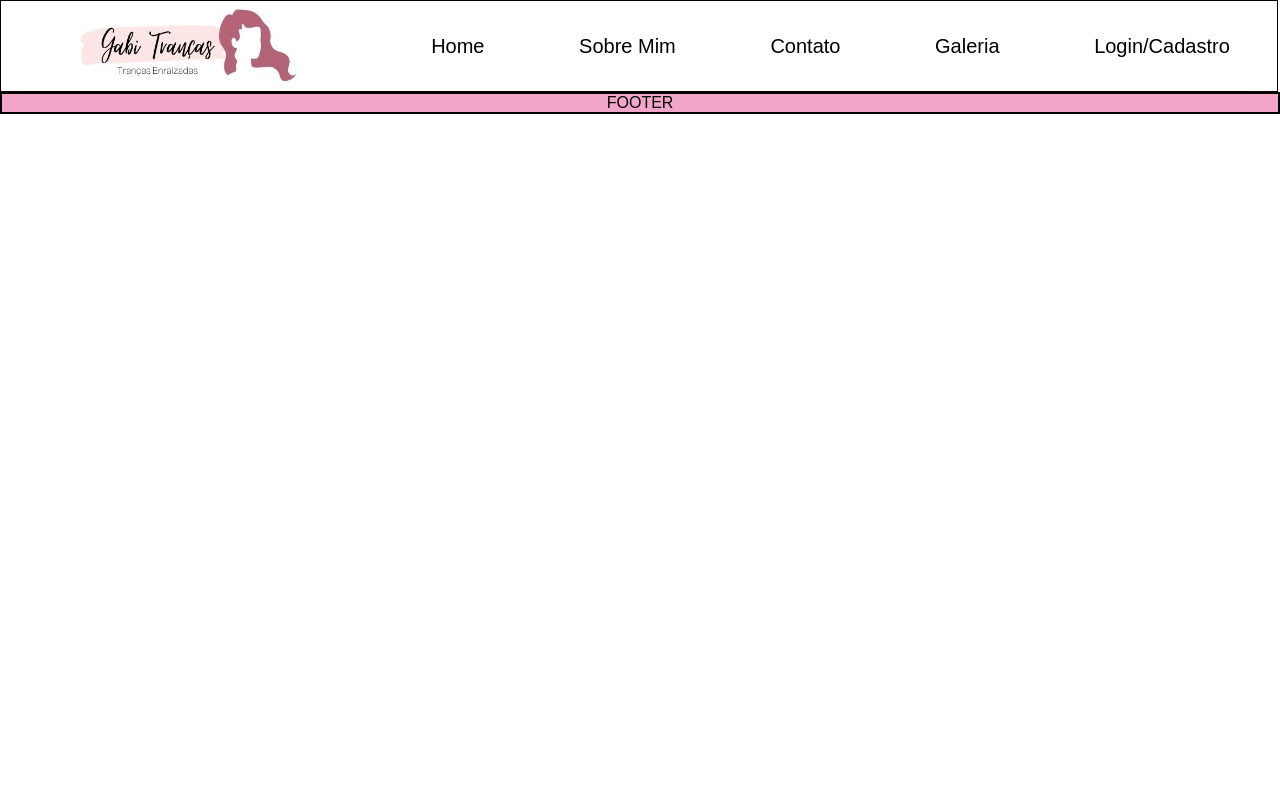
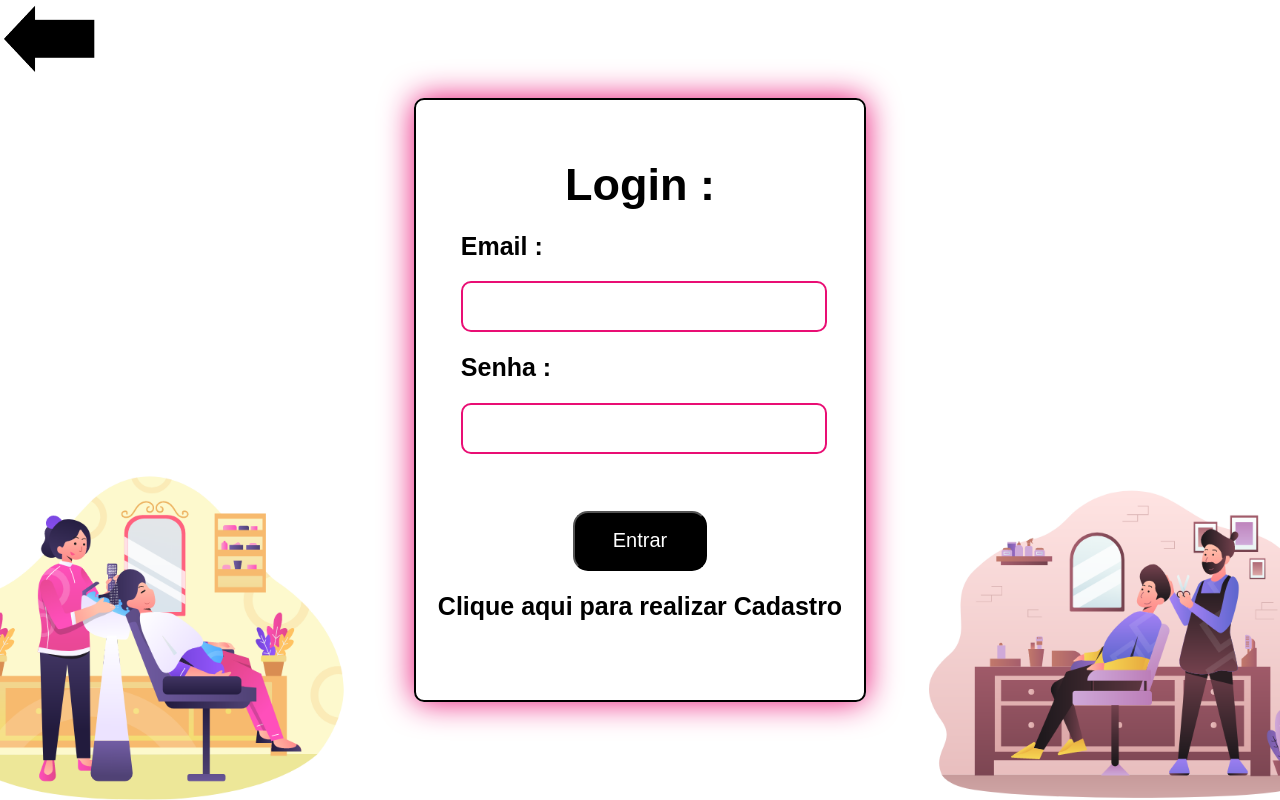
Before and after one commit to gabrielleSSantos/Site-Individual, a plain HTML site: page HTML/login.html in a window 1280 px wide. Drawn offline with Linux system fonts and the light colour scheme; a web font is replaced by a local one.

Commit message:
Pagina Login Pronta

```diff
--- a/CSS/estilo.css
+++ b/CSS/estilo.css
@@ -27,6 +27,7 @@ body {
   flex-direction: row;
   align-items: center;
 }
+
 .logo {
   display: flex;
   height: 100%;
@@ -469,3 +470,68 @@ body {
   height: 100vh;
   border: 2px solid blue;
 }
+
+/* ********************************************************************************************* */
+/* PAGINA LOGIN */
+.container .seta{
+  width: 100px;
+  height: 80px;
+  position: absolute;
+}
+.login {
+  height: 100vh;
+  /* border: 2px solid blue; */
+  display: flex;
+  justify-content: center;
+  align-items: center;
+  background-image:url(../IMAGENS/Trabalho.png);
+  background-size:cover;
+  background-position: top center;
+  animation: mymove3 5s infinite;
+}
+ @keyframes mymove3 {
+  100% {background-position: center;}
+
+}
+.login .card_login {
+  display: flex;
+  height: 75vh;
+  border: 2px solid black;
+  width: 35%;
+  box-shadow: 0 0 2em rgb(233, 14, 116);
+  justify-content: center;
+  flex-direction: column;
+  align-items: center;
+  border-radius: 10px;
+}
+.login .card_login h1{
+  font-size: 45px;
+  margin: 0;
+}
+
+.login .card_login h2{
+  font-size: 25px;
+}
+
+.card_login input{
+  border: 2px solid rgb(233, 14, 116);
+  width: 100%;
+  border-radius: 10px;
+  height: 15%;
+
+}
+.card_login .label{
+  width: 80%;
+  height: 50%;
+}
+
+.card_login .btn{
+  width: 30%;
+  height:10%;
+
+}
+
+.card_login a{
+  text-decoration: none;
+  color: black;
+}
--- a/HTML/login.html
+++ b/HTML/login.html
@@ -14,28 +14,29 @@
     </head>
 
     <body>
-        <!-- DIV PARA O HEADER -->
-        <div class="header">
-            <!-- DIV PARA O LOGO NA HEADER -->
-            <div class="logo">
-                <img src="../IMAGENS/Logotipo para Tranças.jpg">
+
+          <div class="banner">
+            <div class="container">
+              <a href="index.html"><img src="../IMAGENS/Seta.png" class="seta" ></a>
+                <div class="login">
+                    <div class="card_login">
+
+                        <h1>  Login :</h1>
+                        <div class="label">
+                            <h2>  Email : </h2>
+                            <input type="text" id="input_email_login" class="input" >
+                            <h2>  Senha : </h2>
+                            <input type="password" id="input_senha_login" class="input">
+                        </div>
+                        <button class="btn"> Entrar </button>
+                        <h2> <a href="cadastro.html"> Clique aqui para realizar Cadastro </a></h2>
+
+                    </div>
+
+                </div>
             </div>
+          </div>
 
-            <!-- DIV PARA O MENU NA HEADER -->
-            <div class="menu">
-                <a href="index.html"> Home </a>
-                <a href="sobremim.html"> Sobre Mim </a>
-                <a href="contato.html"> Contato </a>
-                <a href="galeria.html"> Galeria</a>
-                <a href="login.html"> Login/Cadastro </a>
-            </div>
-
-        </div>
-          <div class="banner">
-
-          </div>
-        <!-- DIV PARA O RODAPE -->
-        <div class="footer"> FOOTER </div>
 </body>
 
 </html>
```
Also changed, not shown: HTML/galeria.html (+4 -20 lines), HTML/index.html (+1 -1 lines), js/script.js (+0 -15 lines), IMAGENS/Seta.png (added), IMAGENS/Trabalho.png (added).
